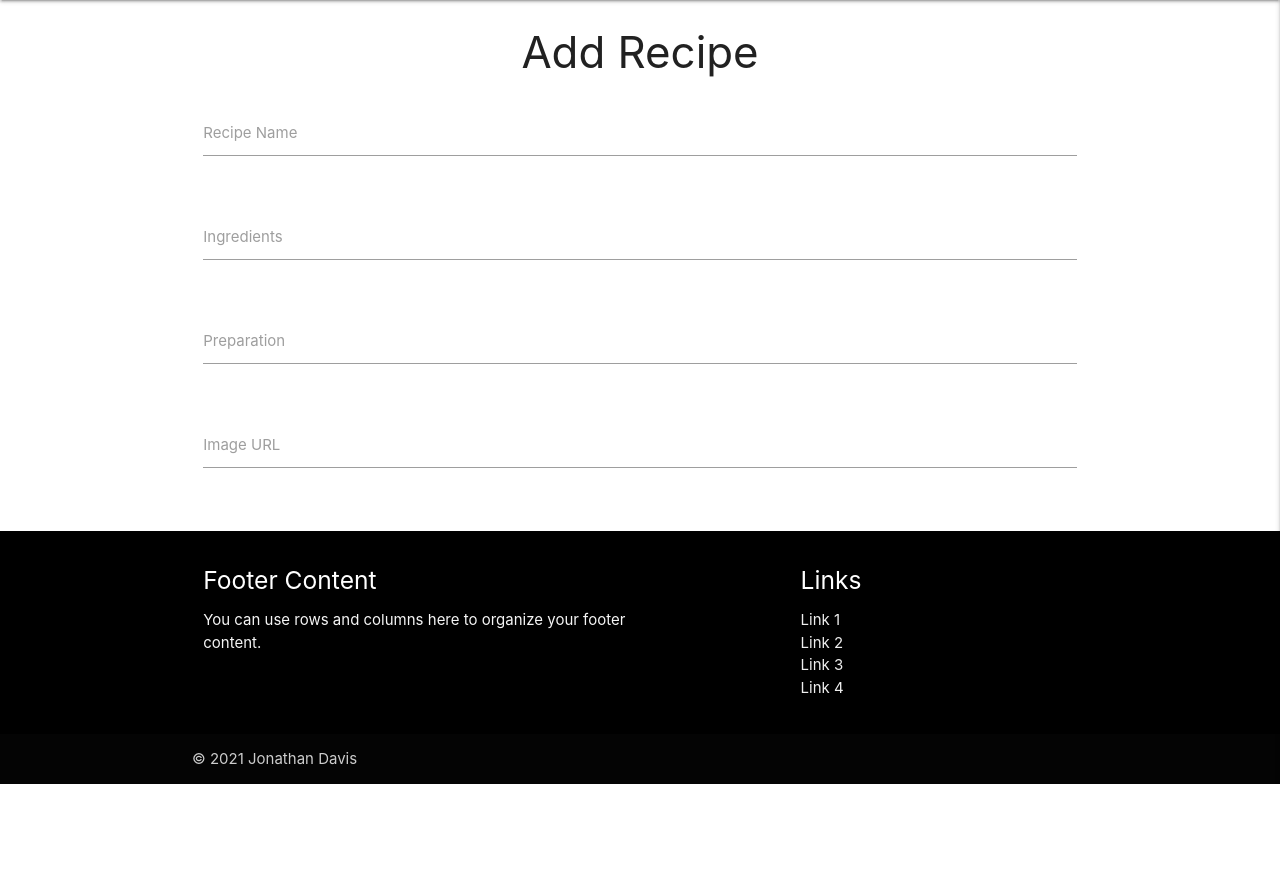
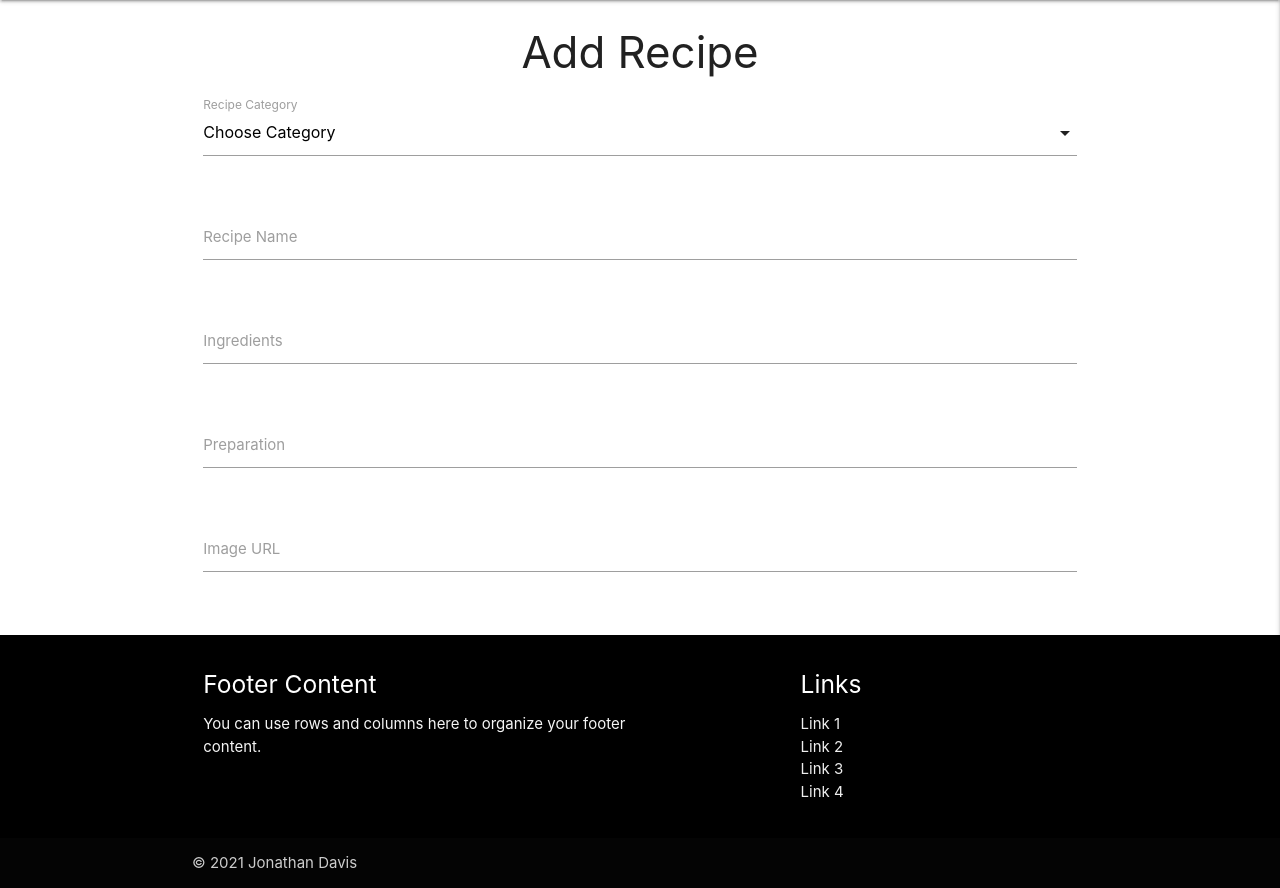
Before and after one commit to jaydavis359/Cocktail-Collector, a Flask app: page /add_recipe in a window 1280 px wide. Shown: the part 64-952 px from the top of the page. Before the commit the page ends 848 px from the top, so only its background shows below. Run offline with Flask 2, Linux system fonts and the light colour scheme; data that the repository does not hold is empty; some libraries are stand-ins or nearby versions.

Commit message:
add categories dropdown

```diff
--- a/app.py
+++ b/app.py
@@ -101,7 +101,8 @@ def logout():
 
 @app.route("/add_recipe")
 def add_recipe():
-        return render_template("add_recipe.html")
+    categories = mongo.db.categories.find().sort("category_name", 1)
+    return render_template("add_recipe.html", categories=categories)
 
 
 
--- a/static/js/script.js
+++ b/static/js/script.js
@@ -1,4 +1,5 @@
 $(document).ready(function(){
     $('.sidenav').sidenav({edge: "right"});
     $('.collapsible').collapsible();
+    $('select').formSelect();
   });
--- a/templates/add_recipe.html
+++ b/templates/add_recipe.html
@@ -5,6 +5,17 @@
 
     <div class="row">
         <form class="col s12" method="POST action">
+            <div class="row">
+                <div class="input-field col s12">
+                    <select id="category_name" name="category_name" class="validate" required>
+                      <option value="" disabled selected>Choose Category</option>
+                      {% for category in categories %}
+                      <option value="{{ category.category_name }}">{{ category.category_name }}</option>
+                      {% endfor %}
+                    </select>
+                    <label for="category_name">Recipe Category</label>
+                  </div>
+            </div>
             <div class="row">
                 <div class="input-field col s12">
                     <input id="recipe_name" name="recipe_name" minlength="5" maxlength="50"
```
